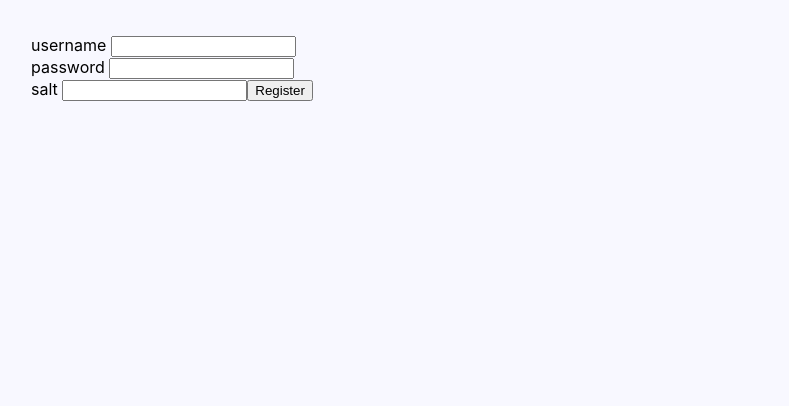
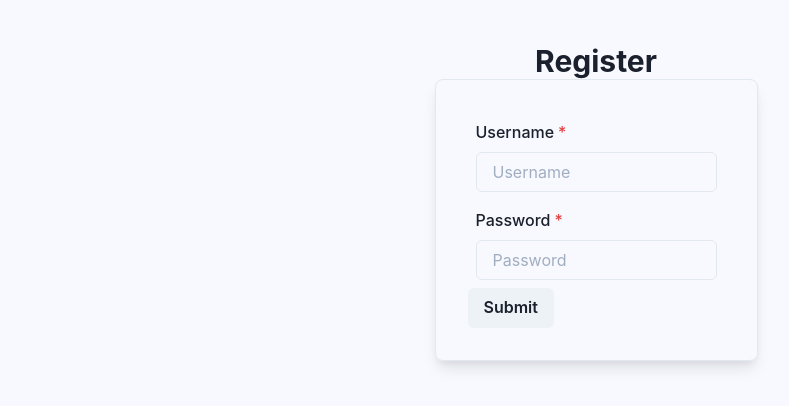
Before and after one commit to userr2232/password-manager-frontend, a React (Create React App) app: page / in a window 1280 px wide. Shown: the top 406 px of the page, without its empty margins (44-833 px from the left). Built offline with nearby package versions, Linux system fonts and the light colour scheme.

Commit message:
registration part 1

```diff
--- a/src/components/App.js
+++ b/src/components/App.js
@@ -4,6 +4,7 @@ import AccountList from './organisms/AccountList';
 import AllDetails from './organisms/AllDetails';
 import AccountCreation from './organisms/AccountCreation';
 import { ChakraProvider } from '@chakra-ui/provider';
+import ThinbusRegistration from './ThinbusRegistration';
 
 const Wrapper = styled.div`
   display: flex;
@@ -41,7 +42,7 @@ const App = () => {
 
   return (
     <ChakraProvider>
-      <Wrapper>
+      {/* <Wrapper>
         <InnerWrapper>
           <h1>Bienvenido</h1>
           <h3 style={{margin: "40px auto"}}>Tus Cuentas</h3>
@@ -51,7 +52,8 @@ const App = () => {
                     strength={strength} lastModified={lastModified}
                     created={created}/> : <></>}
         {showAccountCreation ? <AccountCreation/> : <></>}
-      </Wrapper>
+      </Wrapper> */}
+      <ThinbusRegistration/>
     </ChakraProvider>
   );
 }
--- a/src/components/ThinbusRegistration.js
+++ b/src/components/ThinbusRegistration.js
@@ -1,6 +1,13 @@
-import React, { useState } from 'react';
+import React, { useState, useEffect } from 'react';
 import ReactDOM from 'react-dom'
 import styled from 'styled-components';
+import {
+    Flex, Box, Heading, FormControl, FormLabel,
+    Input, Button, List, ListItem, ListIcon, useColorMode,
+    Alert, AlertIcon, AlertTitle, AlertDescription,
+    Text
+} from '@chakra-ui/react';
+import { useForm, useFormState, useFieldArray, Controller } from "react-hook-form";
 
 const Wrapper = styled.div`
   display: flex;
@@ -41,14 +48,66 @@ const createVerifier = () => {
 };
 
 const ThinbusRegistration = () => {
+    const { control, register, handleSubmit, reset, trigger, setError } = useForm({
+        defaultValues: {username: '', password: ''},
+        shouldUseNativeValidation: true
+    });
+
+    const { isSubmitting, isSubmitSuccessful } = useFormState({
+        control
+      });
+
+    const onSubmit = async data => {
+        await (async () => {})();
+    }
+
+    useEffect(() => {
+        if(isSubmitSuccessful) {
+            console.log("successful")
+            console.log("resetting")
+            reset();
+        }
+        else {
+            console.log("not successful");
+        }
+    }, [isSubmitting]);
+
     return (
     <Wrapper>
-        <form action="/save" method="post" id="registration-form">
+        <Flex width="100%" justifyContent="center">
+            <Box p={2} width={"30%"}>
+                <Box textAlign="center">
+                    <Heading as={'h3'} size={'lg'}>Register</Heading>
+                </Box>
+                <Box p={8} width={"100%"} borderWidth={1} borderRadius={8} boxShadow={"lg"}>
+                    <Box>
+                        <form onSubmit={handleSubmit(onSubmit)}>
+                            <FormControl p={2} isRequired>
+                                <FormLabel display={'flex'} as={'legend'} alignItems={'center'}>
+                                    Username
+                                </FormLabel>
+                                <Input {...register("username", {required: true})} name={'username'} placeholder={'Username'}/>
+                            </FormControl>
+                            <FormControl p={2} isRequired>
+                                <FormLabel display={'flex'} as={'legend'} alignItems={'center'}>
+                                    Password
+                                </FormLabel>
+                                <Input {...register("password", {required: true})} name={'password'} placeholder={'Password'} type={'password'}/>
+                            </FormControl>
+                            <Button type={"submit"}>
+                                Submit
+                            </Button>
+                        </form>
+                    </Box>
+                </Box>
+            </Box>
+        </Flex>
+        {/* <form action="/save" method="post" id="registration-form">
             username <input type="text" name="username" id="username"></input><br/>
             password <input type="text" name="verifier" id="verifier"></input><br/>
             salt <input type="text" name="salt" id="salt"></input>
             <button type="button" onClick={createVerifier}>Register</button>
-        </form>
+        </form> */}
     </Wrapper>
     );
 }
--- a/src/index.js
+++ b/src/index.js
@@ -2,10 +2,9 @@ import React from 'react';
 import ReactDOM from 'react-dom';
 import './index.css';
 import App from './components/App';
-import ThinbusRegistration from './components/ThinbusRegistration';
 // import * as serviceWorker from './serviceWorker';
 
-ReactDOM.render(<ThinbusRegistration/>, document.getElementById('root'));
+ReactDOM.render(<App/>, document.getElementById('root'));
 
 // If you want your app to work offline and load faster, you can change
 // unregister() to register() below. Note this comes with some pitfalls.
```
Also changed, not shown: package.json (+5 -4 lines), 1 other file (tests, documents, lock files or other folders).
